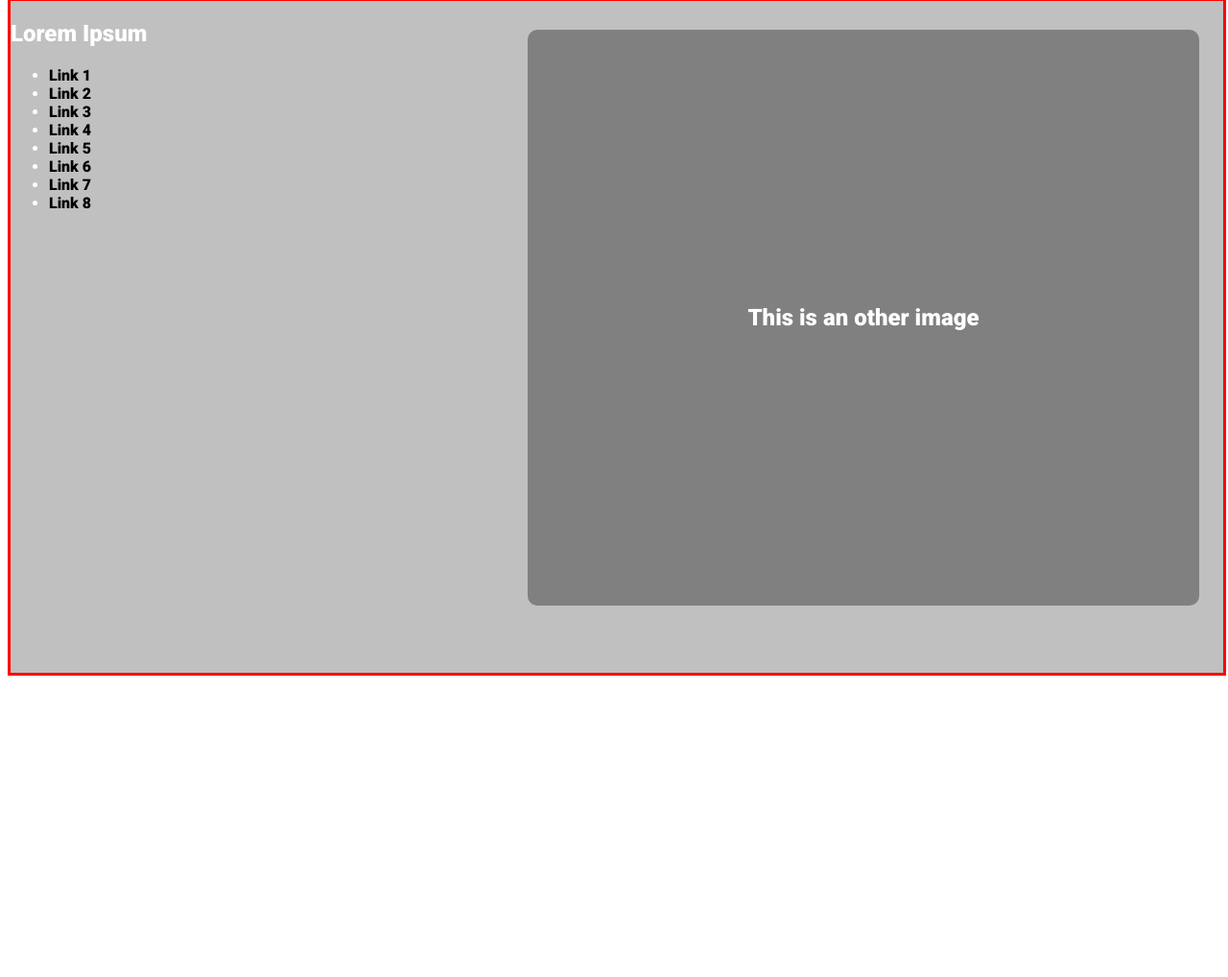
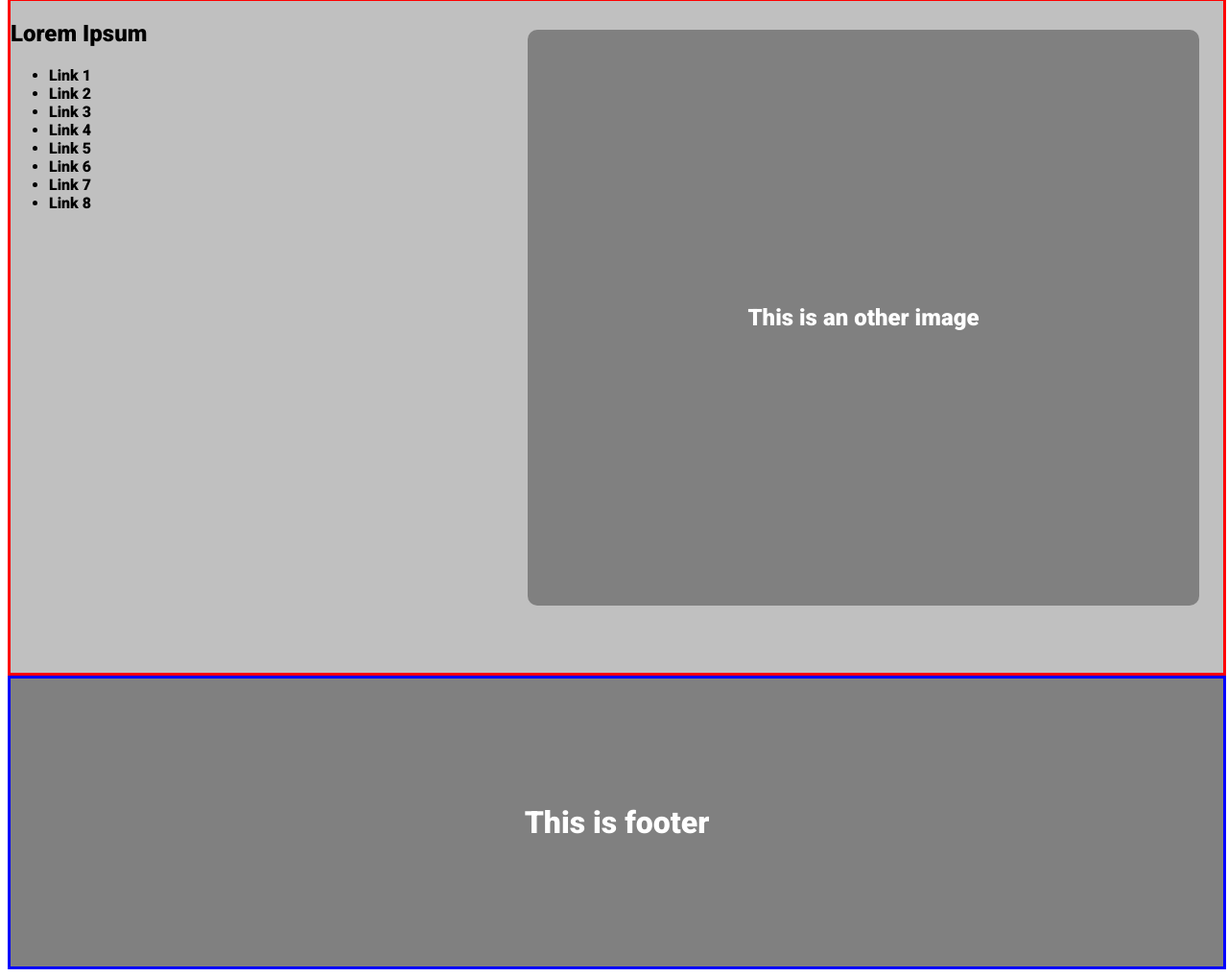
Before and after one commit to SajjadAhmad14/Smashing-Magazine, a website: page index.html in a window 1280 px wide. Shown: the part 6391-7409 px from the top of the page at 96% size. Before the commit the page ends 7176 px from the top, so only its background shows below. Drawn offline with Linux system fonts and the light colour scheme.

Commit message:
Styled footer

```diff
--- a/assets/css/style.css
+++ b/assets/css/style.css
@@ -142,6 +142,7 @@ body {
   align-items: center;
   background-color: grey;
 }
+
 .posters {
   display: flex;
   justify-content: center;
@@ -151,11 +152,13 @@ body {
   color: #000;
   font-size: 24px;
 }
+
 .persons {
   background-color: silver;
   color: #000;
   padding: 50px;
 }
+
 .person-of-week {
   display: grid;
   grid-template-columns: 1fr 3fr;
@@ -163,6 +166,7 @@ body {
   margin: 0 auto;
 
 }
+
 .small-img {
   height: 150px;
   border-radius: 10px;
@@ -173,6 +177,7 @@ body {
   background-color: grey;
   transform: rotate(45deg);
 }
+
 .related-posts {
   width: 80%;
   display: grid;
@@ -183,6 +188,7 @@ body {
   margin: 0 auto;
   padding: 10%;
 }
+
 .post-card {
   display: grid;
   grid-template-columns: 1fr 2fr;
@@ -190,6 +196,7 @@ body {
   column-gap: 0;
 
 }
+
 .card-img {
   position: relative;
   left: 0;
@@ -211,7 +218,28 @@ body {
   padding: 5% 10%;
   border-top: 1px solid #000;
 }
-.guide-links > li > a {
+
+.guide {
+  color: black;
+}
+
+.guide:hover {
+  opacity: 70%;
+  background-color: #ffffff;
+}
+
+.guide-links>li>a {
   text-decoration: none;
   color: #000;
 }
+
+.footer-container {
+  display: flex;
+  justify-content: center;
+  align-items: center;
+  width: 100%;
+  border: 3px solid blue;
+  height: 300px;
+  background-color: grey;
+
+}
```
Lines whose indentation alone changed are shown as unchanged.
